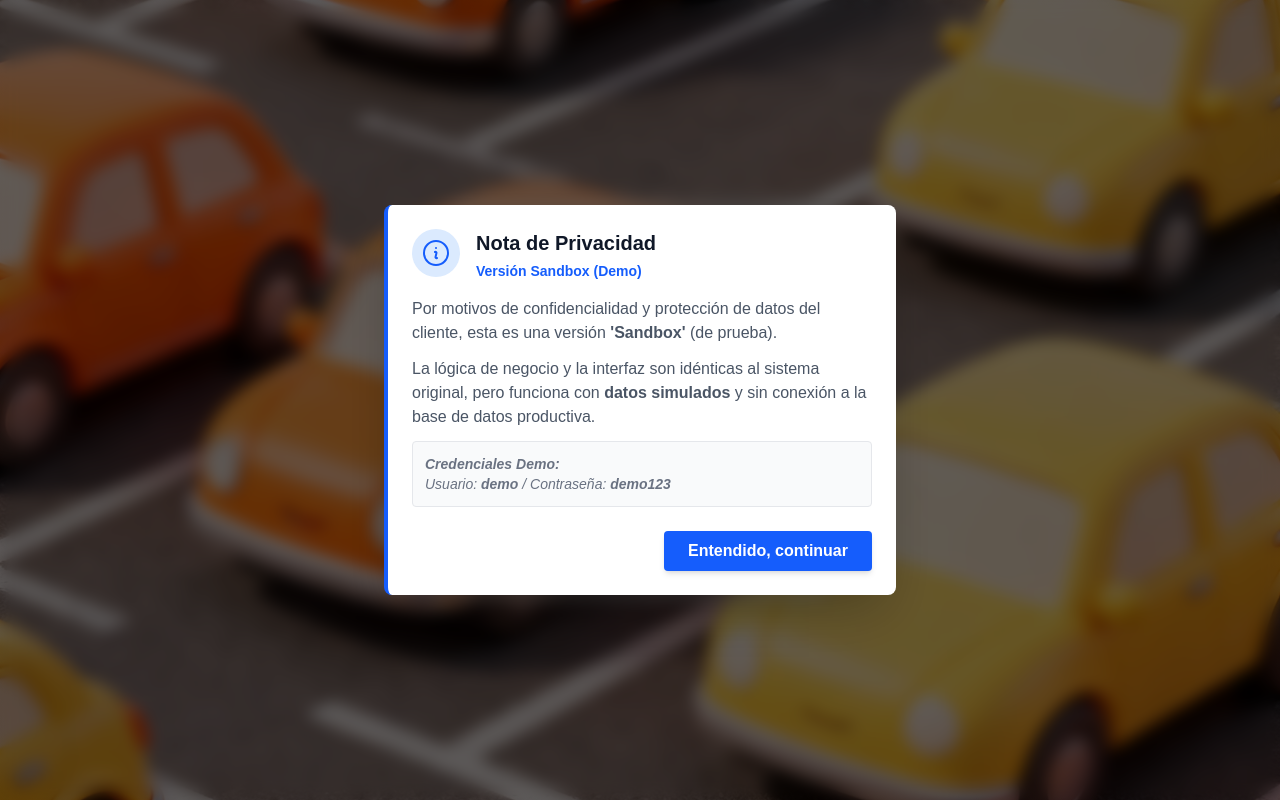
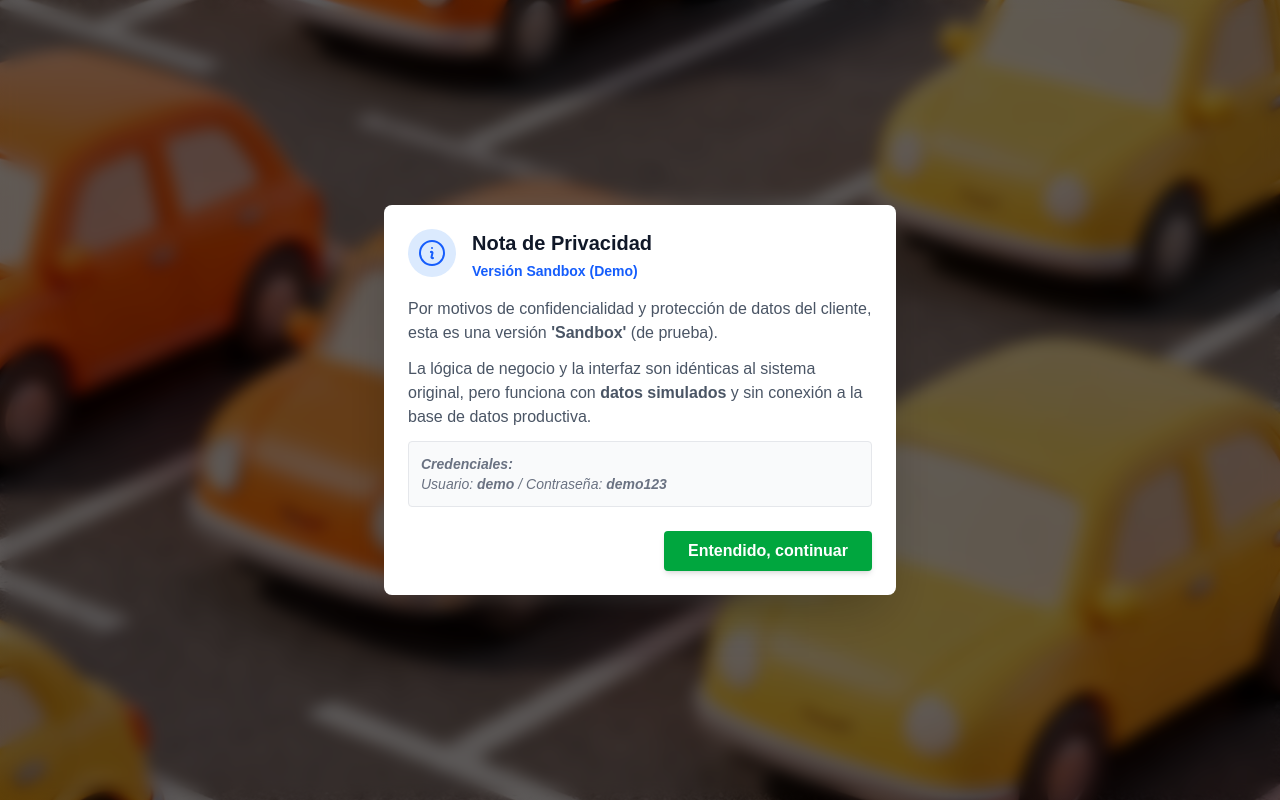
Before and after one commit to gustavo234124/EstacionamientoSystem, a Next.js app: page / in a window 1280 px wide. Built offline with nearby package versions, Linux system fonts and the light colour scheme; no server answers.

Commit message:
actualizacion de informacion modal bienvenida

```diff
--- a/pages/index.js
+++ b/pages/index.js
@@ -61,7 +61,7 @@ export default function Home() {
       {/* Modal de Privacidad - Sandbox */}
       {showPrivacyModal && (
         <div className="fixed inset-0 bg-black/60 backdrop-blur-sm z-50 flex items-center justify-center p-4">
-          <div className="bg-white rounded-lg shadow-2xl max-w-lg w-full p-6 border-l-4 border-blue-600">
+          <div className="bg-white rounded-lg shadow-2xl max-w-lg w-full p-6 ">
             <div className="flex items-start mb-4">
               <div className="bg-blue-100 p-2 rounded-full mr-4 text-blue-600">
                 <svg xmlns="http://www.w3.org/2000/svg" fill="none" viewBox="0 0 24 24" strokeWidth={1.5} stroke="currentColor" className="w-8 h-8">
@@ -82,7 +82,7 @@ export default function Home() {
                 La lógica de negocio y la interfaz son idénticas al sistema original, pero funciona con <strong>datos simulados</strong> y sin conexión a la base de datos productiva.
               </p>
               <div className="bg-gray-50 p-3 rounded text-sm text-gray-500 italic border border-gray-200">
-                <span className="font-semibold">Credenciales Demo:</span><br />
+                <span className="font-semibold">Credenciales:</span><br />
                 Usuario: <strong>demo</strong> / Contraseña: <strong>demo123</strong>
               </div>
             </div>
@@ -90,7 +90,7 @@ export default function Home() {
             <div className="flex justify-end">
               <button
                 onClick={() => setShowPrivacyModal(false)}
-                className="bg-blue-600 hover:bg-blue-700 text-white font-bold py-2 px-6 rounded shadow-md transition-colors duration-200"
+                className="bg-green-600 hover:bg-green-700 text-white font-bold py-2 px-6 rounded shadow-md transition-colors duration-200"
               >
                 Entendido, continuar
               </button>
```
